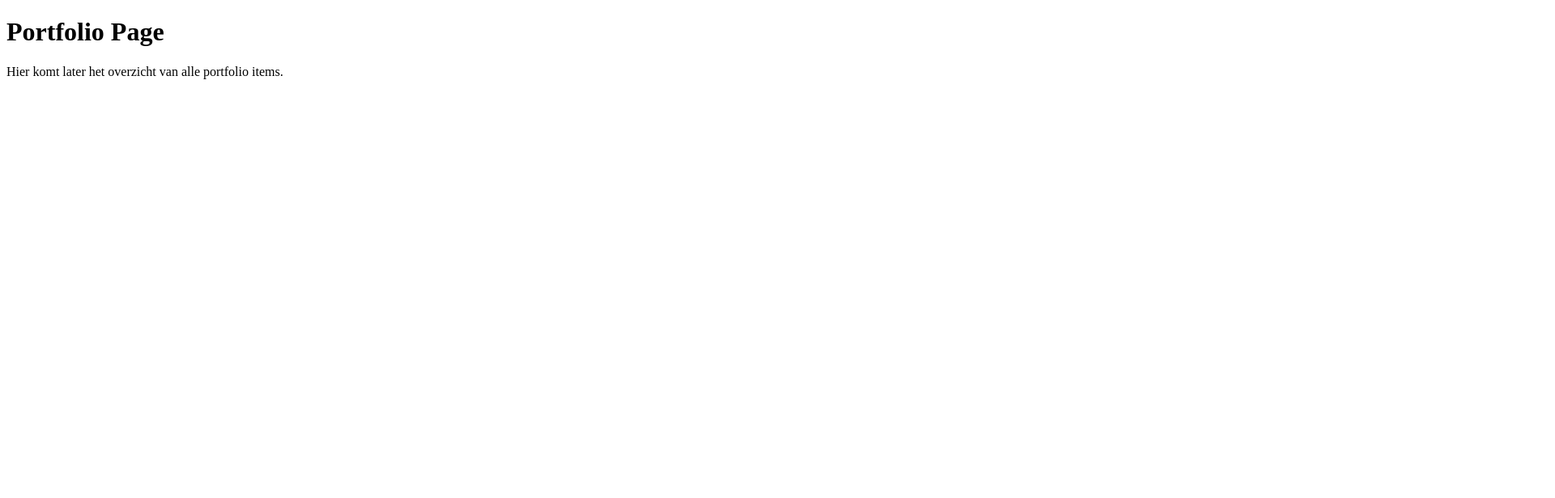
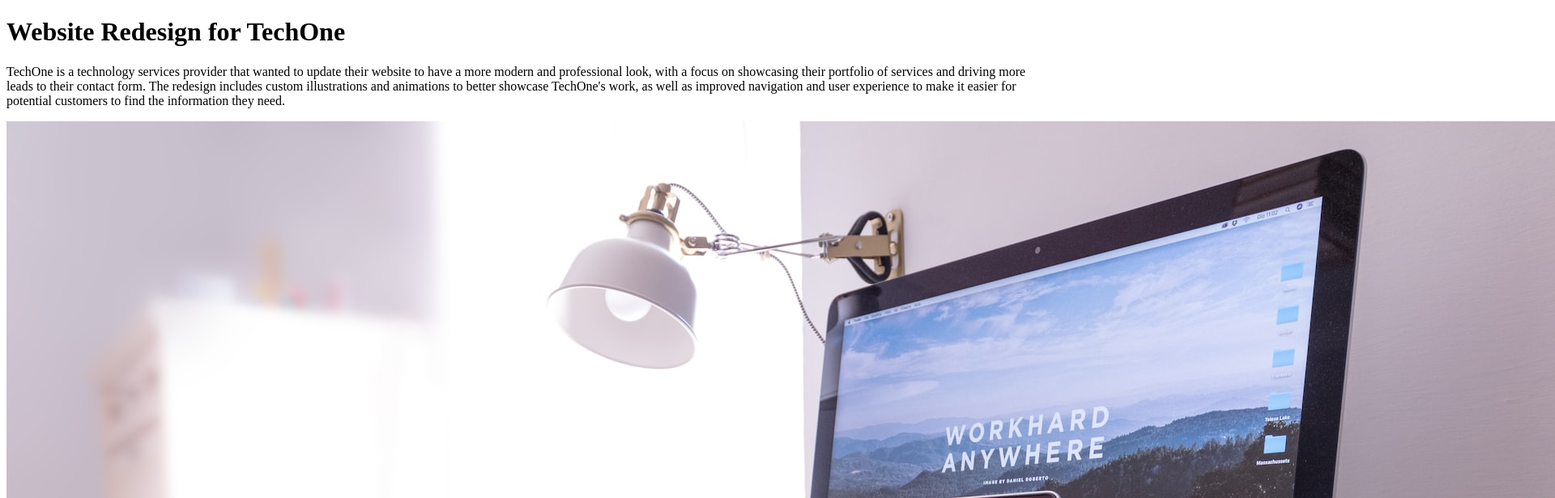
Before and after one commit to GLK89/winc-react-project-gallery, a React (Vite) app: page / in a window 1280 px wide. Shown: the top 616 px of the page at 81% size, 1920 px wide, since content can reach past the window. Built offline with nearby package versions, Linux system fonts and the light colour scheme.

Commit message:
add portfolio item page with state and conditional rendering

```diff
--- a/src/App.jsx
+++ b/src/App.jsx
@@ -4,7 +4,7 @@ import { PortfolioItemPage } from "./pages/PortfolioItemPage";
 import { PortfolioPage } from "./pages/PortfolioPage";
 
 export const App = () => {
-  const [selectedItem, setSelectedItem] = useState();
+  const [selectedItem] = useState(portfolioItems[0]);
 
   return (
     <>
```
